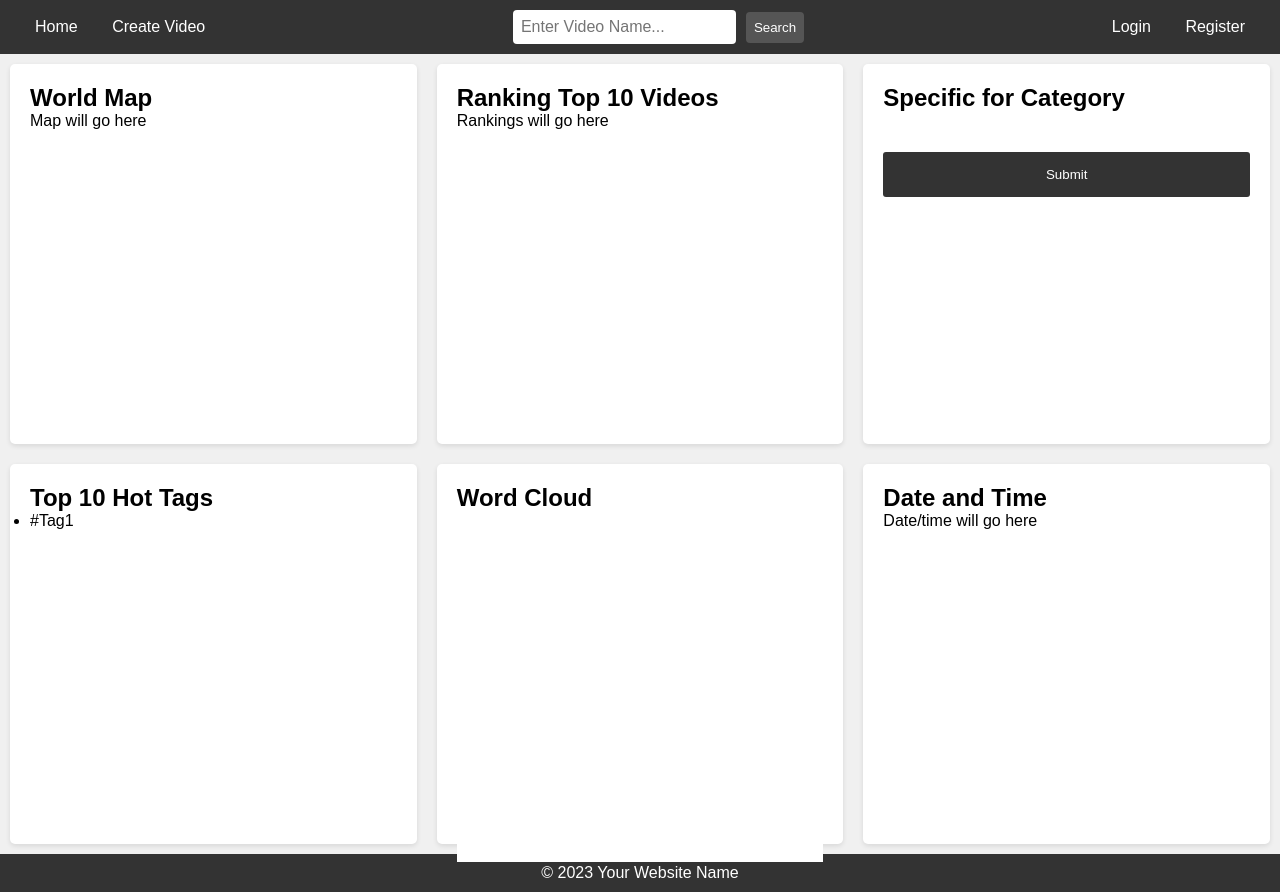
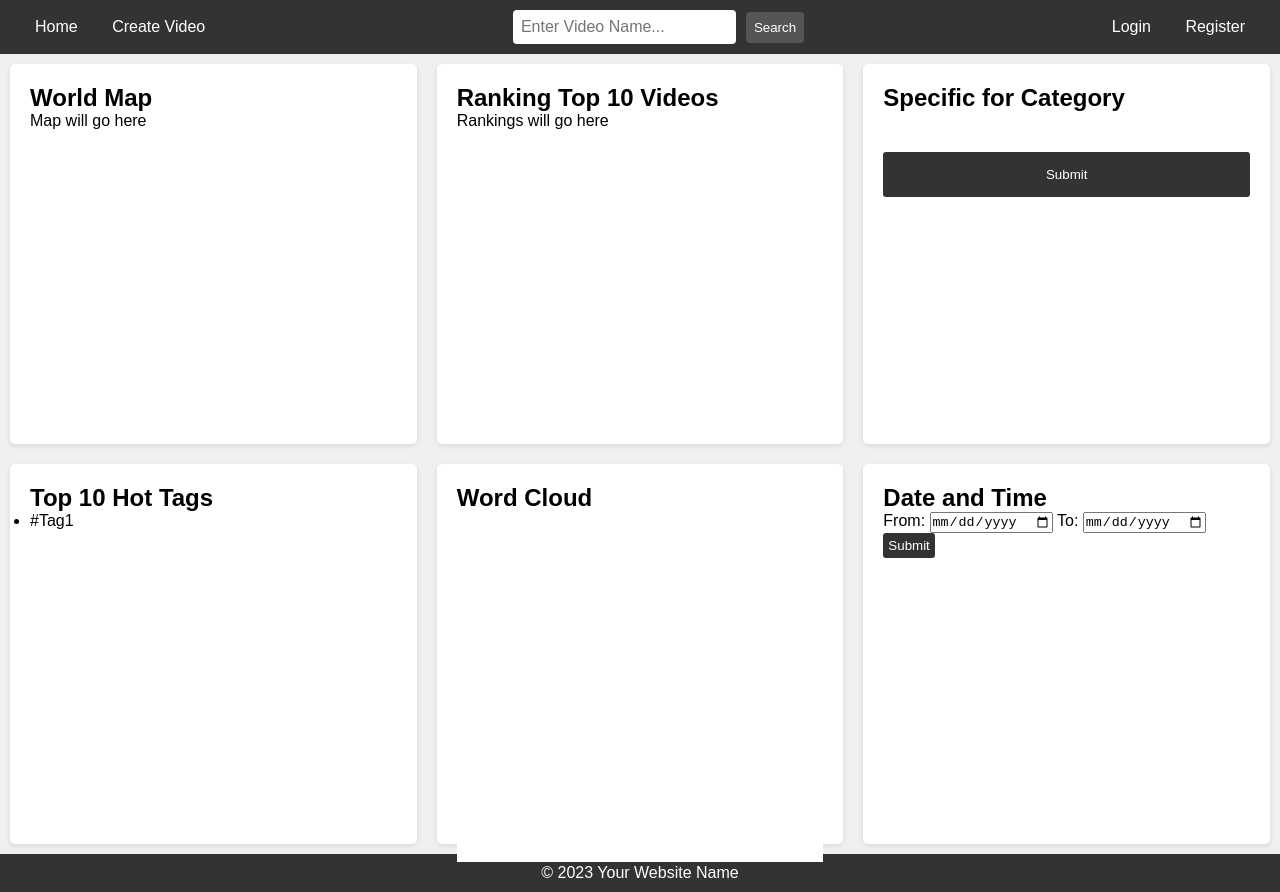
Before and after one commit to cs411-alawini/fa23-cs411-team032-DataCube, a website: page frontend/index.html in a window 1280 px wide. Drawn offline with Linux system fonts and the light colour scheme; no server answers.

Commit message:
update date and time part

```diff
--- a/frontend/css/styles.css
+++ b/frontend/css/styles.css
@@ -212,6 +212,24 @@ input[type="checkbox"] {
     background-color: #555; /* Lighter background on hover */
 }
 
+
+/* Submit Button Styles */
+#date-range-form button[type="submit"] {
+    width: auto; /* 自适应按钮宽度，保持原始大小 */
+    padding: 5px; /* Increased padding for larger button */
+    border-radius: 3px;
+    border: none;
+    background-color: #333; /* Dark background to match the header */
+    color: white; /* White text color to stand out */
+    cursor: pointer;
+    transition: background-color 0.3s ease;
+}
+
+#date-range-form button[type="submit"]:hover {
+    background-color: #555; /* Lighter background on hover */
+}
+
+
 /* Footer Styles */
 footer {
     background-color: #333;
--- a/frontend/index.html
+++ b/frontend/index.html
@@ -77,10 +77,20 @@
             </div>
         </section>
 
+
         <section class="date-time">
             <h2>Date and Time</h2>
-            <div id="datetime-placeholder">Date/time will go here</div>
+            <form id="date-range-form">
+                <label for="from-date">From:</label>
+                <input type="date" id="from-date" name="from-date">
+
+                <label for="to-date">To:</label>
+                <input type="date" id="to-date" name="to-date">
+
+                <button type="submit" class="submit-button">Submit</button>
+            </form>
         </section>
+
     </div>
 
     <!-- Footer Section -->
```
